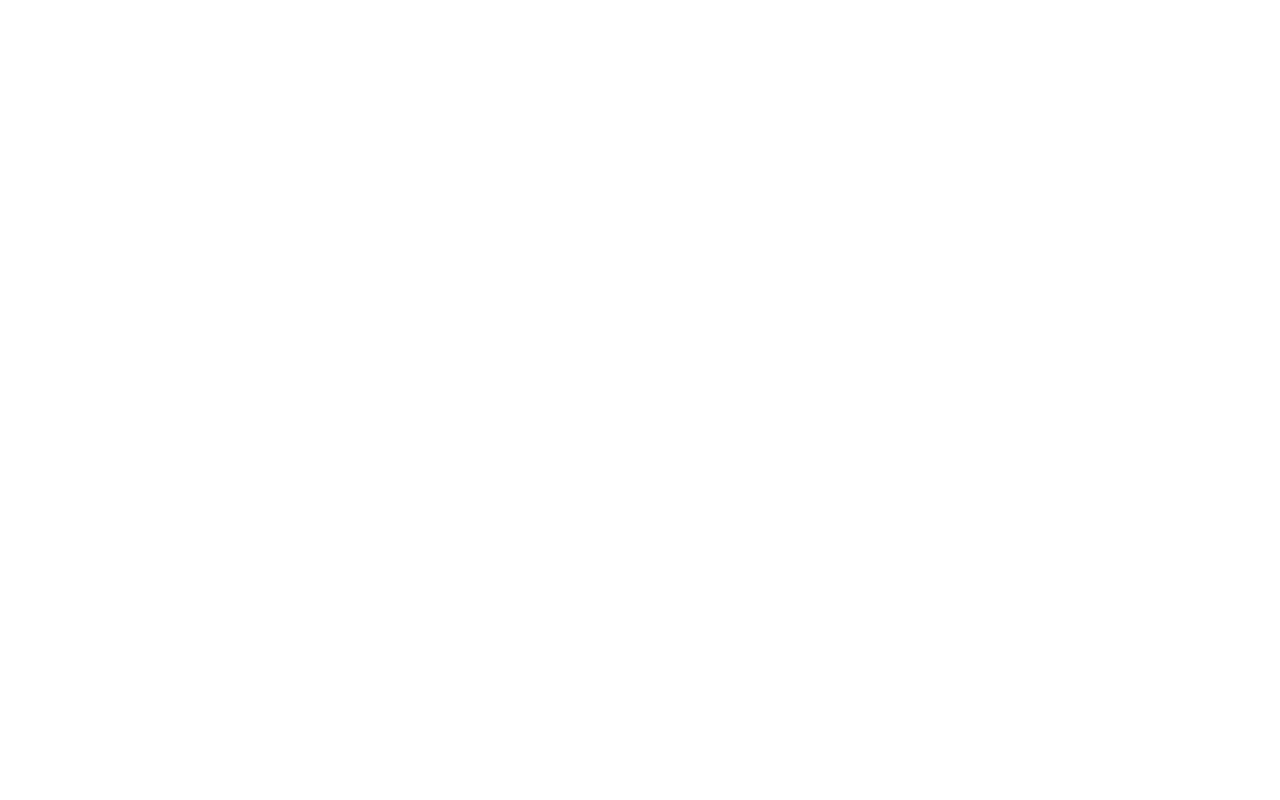
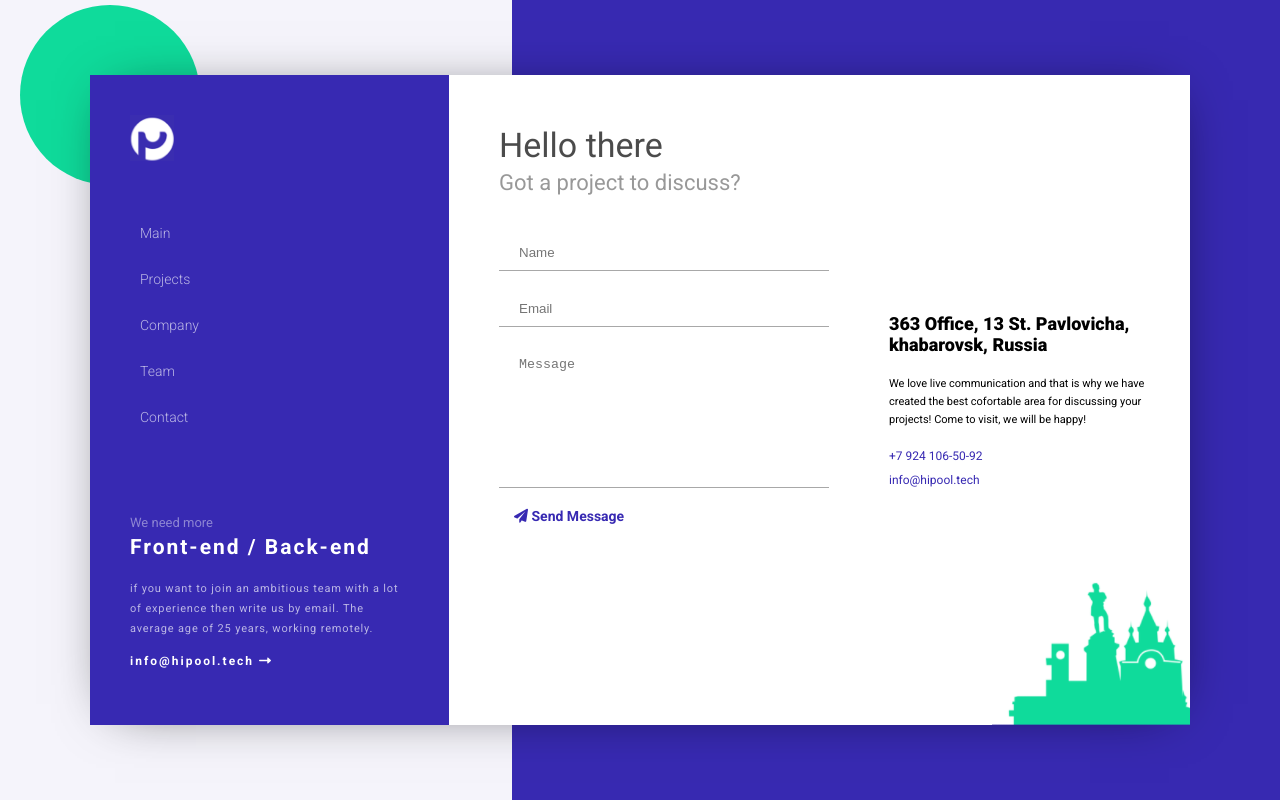
Before and after one commit to m-Ash1/blue-white-form, a plain HTML site: page index.html in a window 1280 px wide. Drawn offline with Linux system fonts and the light colour scheme.

Commit message:
add files via upload

```diff
--- a/css/style.css
+++ b/css/style.css
@@ -1,12 +1,23 @@
+@import url("https://fonts.googleapis.com/css2?family=Roboto:wght@300;400;700;900&display=swap");
 :root {
+  --left-color: #f5f4fb;
+  --blue-color: #3729b2;
+  --buttons: #4d40b9;
+  --svg-color: #0fdb9b;
 }
 
 html {
+  font-family: "Roboto", sans-serif;
+  height: 100%;
 }
 * {
   margin: 0;
   padding: 0;
   box-sizing: border-box;
+}
+body {
+  background-color: var(--blue-color);
+  height: 100%;
 }
 
 /* Bootstrap start */
@@ -45,4 +56,170 @@ html {
 
 /* Style start */
 
+body {
+  display: grid;
+  place-content: center;
+  background: rgb(55, 41, 177);
+  background: linear-gradient(
+    270deg,
+    rgba(55, 41, 177, 1) 60%,
+    rgba(245, 244, 251, 1) 60%
+  );
+}
+.container {
+  width: 1100px;
+  height: 650px;
+  background-color: white;
+  position: relative;
+  display: flex;
+  padding: 0;
+  -webkit-box-shadow: 2px 2px 53px -23px rgba(0, 0, 0, 0.75);
+  -moz-box-shadow: 2px 2px 53px -23px rgba(0, 0, 0, 0.75);
+  box-shadow: 2px 2px 53px -23px rgba(0, 0, 0, 0.75);
+}
+.container::before {
+  content: "";
+  position: absolute;
+  width: 180px;
+  height: 180px;
+  background-color: var(--svg-color);
+  left: -70px;
+  top: -70px;
+  z-index: -1;
+  border-radius: 50%;
+}
+
+.left {
+  width: 359px;
+  background-color: var(--blue-color);
+  padding: 40px;
+}
+.left .logo {
+  margin-bottom: 50px;
+}
+.left .list ul {
+  list-style: none;
+  display: grid;
+  gap: 10px;
+  color: rgba(255, 255, 255, 0.658);
+  font-size: 14px;
+  font-weight: 100;
+}
+ul li {
+  width: 100px;
+  padding: 10px;
+  border-radius: 7px;
+  transition: 0.3s;
+}
+ul li:hover {
+  background-color: var(--buttons);
+  cursor: pointer;
+}
+.left .list {
+  margin-bottom: 80px;
+}
+.upper-header {
+  font-size: 13px;
+  color: rgba(255, 255, 255, 0.432);
+  margin-bottom: 5px;
+}
+.header {
+  font-weight: bold;
+  color: white;
+  letter-spacing: 2px;
+  font-size: 21px;
+  margin-bottom: 20px;
+}
+.desc {
+  font-size: 11px;
+  color: rgba(255, 255, 255, 0.658);
+  letter-spacing: 0.85px;
+  line-height: 20px;
+  margin-bottom: 15px;
+}
+.mail {
+  color: white;
+  font-size: 12px;
+  cursor: pointer;
+  font-weight: bold;
+  letter-spacing: 2px;
+}
+.middle {
+  display: flex;
+  flex-direction: column;
+  padding: 50px;
+  width: 430px;
+}
+.mid-header {
+  font-size: 34px;
+  opacity: 0.7;
+  margin-bottom: 5px;
+}
+.lower-header {
+  font-size: 22px;
+  opacity: 0.4;
+  margin-bottom: 40px;
+}
+form {
+  display: flex;
+  flex-direction: column;
+}
+form input,
+form textarea {
+  outline: none;
+  border: none;
+  border-bottom: 1px solid rgba(0, 0, 0, 0.342);
+  padding: 10px 20px;
+  margin-bottom: 20px;
+  resize: none;
+}
+
+form input:focus,
+form textarea:focus {
+  border-bottom: 2px solid rgba(0, 0, 0, 0.342);
+}
+
+.btn {
+  color: var(--blue-color);
+  font-weight: bold;
+  font-size: 14px;
+  padding-left: 15px;
+  cursor: pointer;
+}
+
+.right {
+  display: flex;
+  flex-direction: column;
+  justify-content: center;
+  width: 311px;
+  padding: 35px 35px 35px 10px;
+  position: relative;
+  overflow: hidden;
+}
+.right-head {
+  font-weight: 900;
+  font-size: 18px;
+  margin-bottom: 20px;
+}
+.right-desc {
+  font-size: 11px;
+  line-height: 18px;
+  margin-bottom: 20px;
+}
+.info {
+  color: var(--blue-color);
+  font-size: 12px;
+  display: grid;
+  gap: 10px;
+}
+.info .phone,
+.info .email {
+  cursor: pointer;
+}
+.right::after {
+  content: url("../img/img.png");
+  position: absolute;
+  bottom: -4px;
+  right: 0;
+}
 /* Style end */
--- a/index.html
+++ b/index.html
@@ -18,7 +18,59 @@
 
     <!-- Javascript -->
     <link rel="script" href="javascript/main.js" />
-    <title>Project-Name</title>
+    <title>hipool tech</title>
   </head>
-  <body></body>
+  <body>
+    <div class="container">
+      <div class="left">
+        <div class="logo">
+          <img src="img/logo.png" alt="logo" />
+        </div>
+        <div class="list">
+          <ul>
+            <li>Main</li>
+            <li>Projects</li>
+            <li>Company</li>
+            <li>Team</li>
+            <li>Contact</li>
+          </ul>
+        </div>
+        <div class="description">
+          <div class="upper-header">We need more</div>
+          <div class="header">Front-end / Back-end</div>
+          <div class="desc">
+            if you want to join an ambitious team with a lot of experience then
+            write us by email. The average age of 25 years, working remotely.
+          </div>
+          <div class="mail">
+            info@hipool.tech <i class="fas fa-long-arrow-alt-right"></i>
+          </div>
+        </div>
+      </div>
+      <div class="middle">
+        <div class="mid-header">Hello there</div>
+        <div class="lower-header">Got a project to discuss?</div>
+        <form>
+          <input placeholder="Name" type="text" />
+          <input placeholder="Email" type="text" />
+          <textarea placeholder="Message" id="" cols="30" rows="8"></textarea>
+          <div class="btn"><i class="fas fa-paper-plane"></i> Send Message</div>
+        </form>
+      </div>
+      <div class="right">
+        <div class="right-head">
+          363 Office, 13 St. Pavlovicha, khabarovsk, Russia
+        </div>
+        <div class="right-desc">
+          We love live communication and that is why we have created the best
+          cofortable area for discussing your projects! Come to visit, we will
+          be happy!
+        </div>
+        <div class="info">
+          <div class="phone">+7 924 106-50-92</div>
+          <div class="email">info@hipool.tech</div>
+        </div>
+      </div>
+    </div>
+  </body>
 </html>
```
Also changed, not shown: img/img.png (added), img/logo.png (added).
